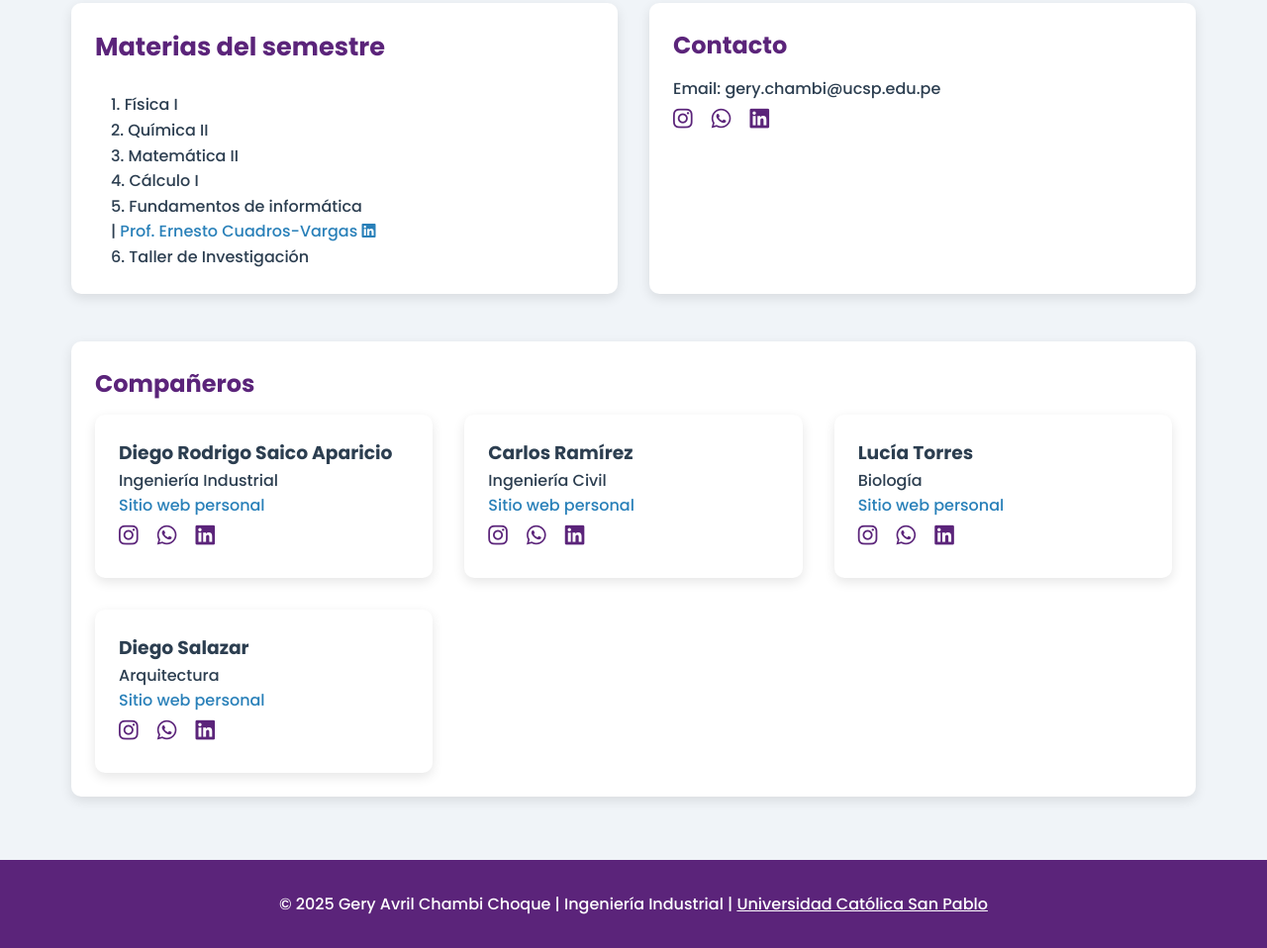
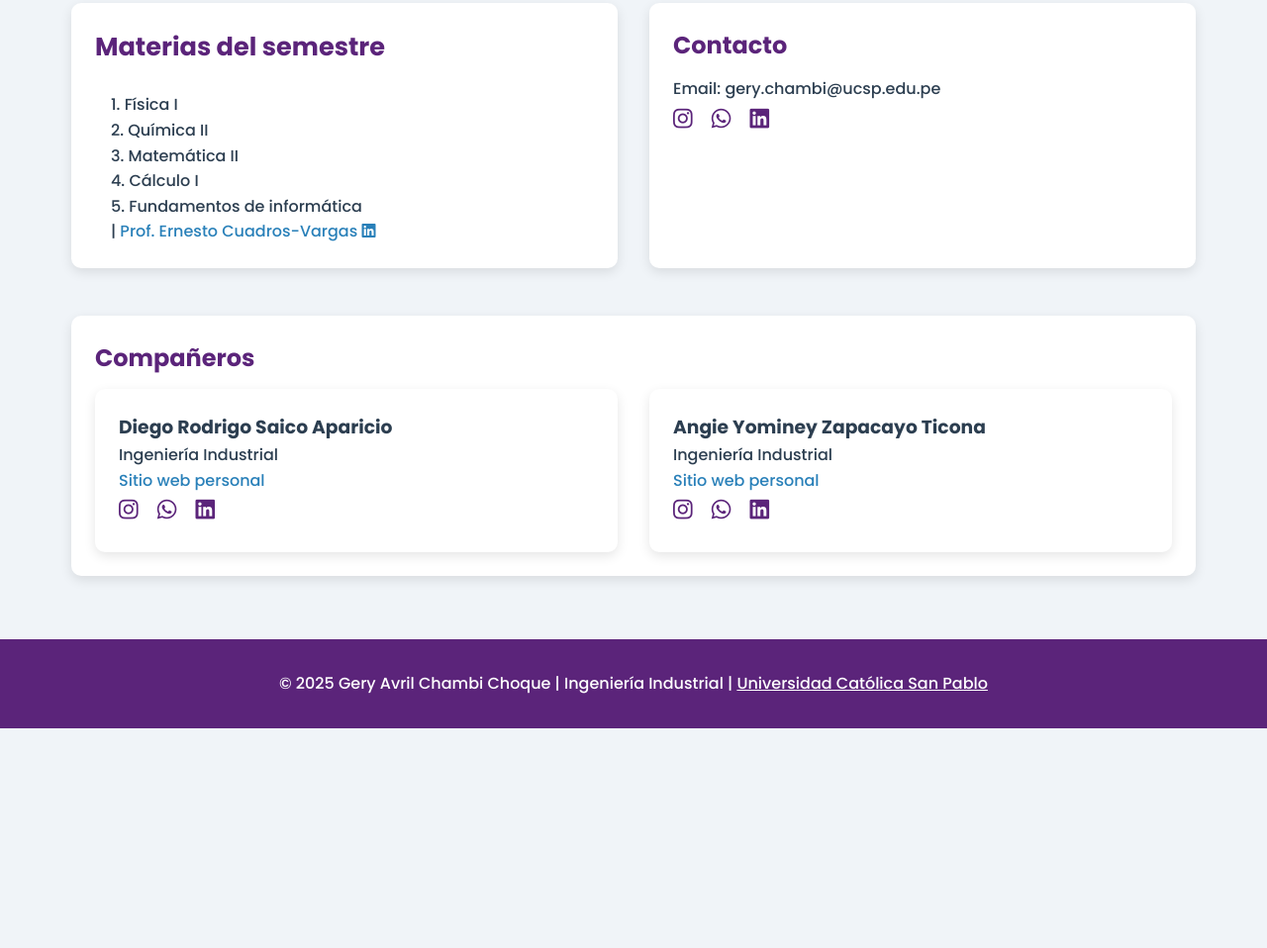
Before and after one commit to geryavrilchambichoque/mipaginaweb, a plain HTML site: page index.html in a window 1280 px wide. Shown: the part 755-1713 px from the top of the page at 99% size. After the commit the page ends 1491 px from the top, so only its background shows below. Drawn offline with Linux system fonts and the light colour scheme.

Commit message:
Update index.html

```diff
--- a/index.html
+++ b/index.html
@@ -132,7 +132,7 @@
     <li>Matemática II</li>
     <li>Cálculo I</li>
     <li>Fundamentos de informática</li> | <a href="https://www.linkedin.com/in/ecuadrosv/" target="_blank" class="external">Prof. Ernesto Cuadros-Vargas <i class='fab fa-linkedin'></i></a></li>
-    <li>Taller de Investigación</li>
+
   </ol>
 </section>
 
@@ -155,43 +155,21 @@
           <p>Ingeniería Industrial</p>
           <p><a href="https://diegorodrigosaico.github.io/diegorodrigosaico/" target="_blank" class="external">Sitio web personal</a></p>
           <div class="social-icons">
-            <a href="https://instagram.com/andrea.lopez" target="_blank"><i class="fab fa-instagram"></i></a>
+            <a target="_blank"><i class="fab fa-instagram"></i></a>
             <a href="https://wa.me/987654321" target="_blank"><i class="fab fa-whatsapp"></i></a>
-            <a href="https://www.linkedin.com/in/andrealopez" target="_blank"><i class="fab fa-linkedin"></i></a>
+            <a target="_blank"><i class="fab fa-linkedin"></i></a>
           </div>
         </div>
         <div class="card">
-          <h3>Carlos Ramírez</h3>
-          <p>Ingeniería Civil</p>
-          <p><a href="https://carlos-ramirez.com" target="_blank" class="external">Sitio web personal</a></p>
+          <h3>Angie Yominey Zapacayo Ticona</h3>
+          <p>Ingeniería Industrial</p>
+          <p><a href="https://angiezapacayo.github.io/angie-yominey-zapacayo-ticona/" target="_blank" class="external">Sitio web personal</a></p>
           <div class="social-icons">
-            <a href="https://instagram.com/carlos.ramirez" target="_blank"><i class="fab fa-instagram"></i></a>
+            <a target="_blank"><i class="fab fa-instagram"></i></a>
             <a href="https://wa.me/456123789" target="_blank"><i class="fab fa-whatsapp"></i></a>
-            <a href="https://www.linkedin.com/in/carlosramirez" target="_blank"><i class="fab fa-linkedin"></i></a>
+            <a target="_blank"><i class="fab fa-linkedin"></i></a>
           </div>
-        </div>
-        <div class="card">
-          <h3>Lucía Torres</h3>
-          <p>Biología</p>
-          <p><a href="https://lucia-torres.com" target="_blank" class="external">Sitio web personal</a></p>
-          <div class="social-icons">
-            <a href="https://instagram.com/lucia.torres" target="_blank"><i class="fab fa-instagram"></i></a>
-            <a href="https://wa.me/321654987" target="_blank"><i class="fab fa-whatsapp"></i></a>
-            <a href="https://www.linkedin.com/in/luciatorres" target="_blank"><i class="fab fa-linkedin"></i></a>
-          </div>
-        </div>
-        <div class="card">
-          <h3>Diego Salazar</h3>
-          <p>Arquitectura</p>
-          <p><a href="https://diego-salazar.com" target="_blank" class="external">Sitio web personal</a></p>
-          <div class="social-icons">
-            <a href="https://instagram.com/diego.salazar" target="_blank"><i class="fab fa-instagram"></i></a>
-            <a href="https://wa.me/1122334455" target="_blank"><i class="fab fa-whatsapp"></i></a>
-            <a href="https://www.linkedin.com/in/diegosalazar" target="_blank"><i class="fab fa-linkedin"></i></a>
-          </div>
-        </div>
-      </div>
-    </section>
+
 
   </main>
   <footer>
```
